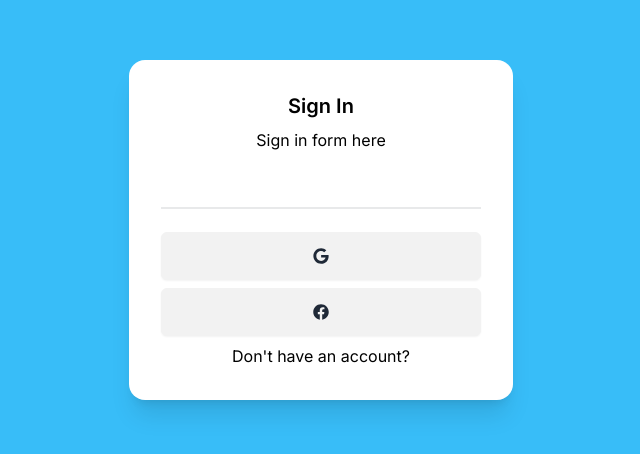
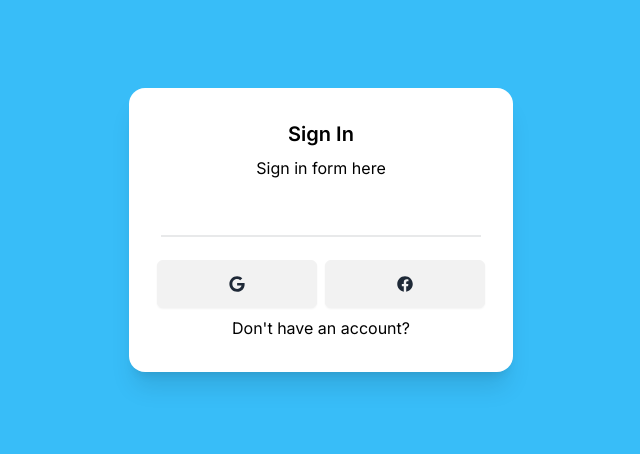
Before and after one commit to Nguyephi/stock-it, a Next.js app: page /auth/signin in a window 1280 px wide. Shown: the part 170-624 px from the top of the page, without its empty margins (319-959 px from the left). Built offline with nearby package versions, Linux system fonts and the light colour scheme.

Commit message:
fix social butn alignment (inline)

```diff
--- a/src/components/atoms/SocialsButton.tsx
+++ b/src/components/atoms/SocialsButton.tsx
@@ -5,10 +5,10 @@
 
 const Socials: React.FC = () => {
     return (
-        <div className="space-y-2 w-full">
+        <div className="flex justify-center items-center space-x-2">
             <Button
                 size="small"
-                className="w-full"
+                className="min-w-[50%]"
                 onClick={() => {}}
                 variant="danger"
             >
@@ -16,7 +16,7 @@
             </Button>
             <Button
                 size="small"
-                className="w-full"
+                className="min-w-[50%]"
                 onClick={() => {}}
                 variant="danger"
             >
--- a/src/components/molecules/CardWrapper.tsx
+++ b/src/components/molecules/CardWrapper.tsx
@@ -31,9 +31,7 @@
                 <div className='space-y-2'>
                     <div className="divider"></div>
                     {showSocial && (
-                        <CardActions>
-                            <SocialsButton />
-                        </CardActions>
+                        <SocialsButton />
                     )}
                     <CardActions className="justify-center">
                         <LinkButton
```
